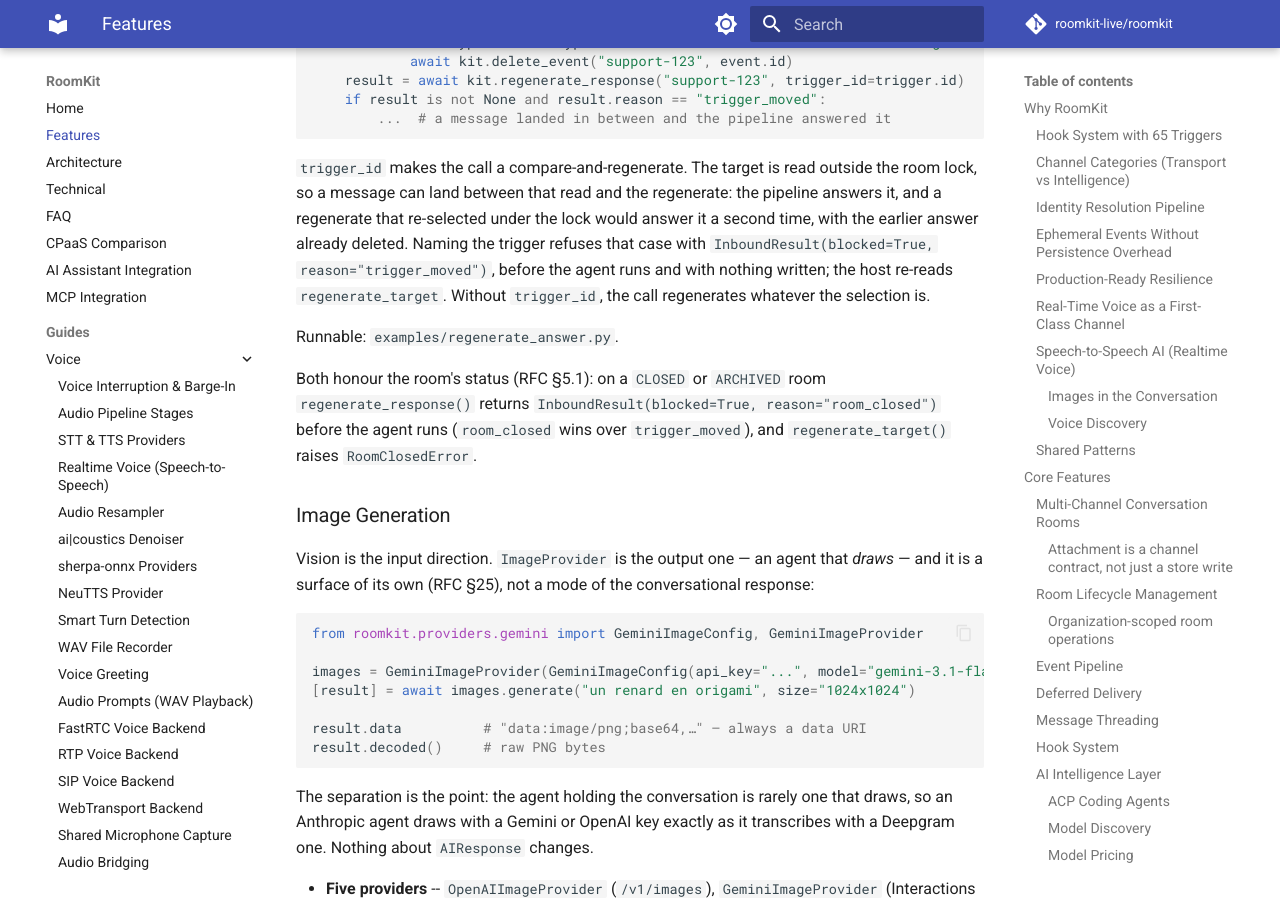
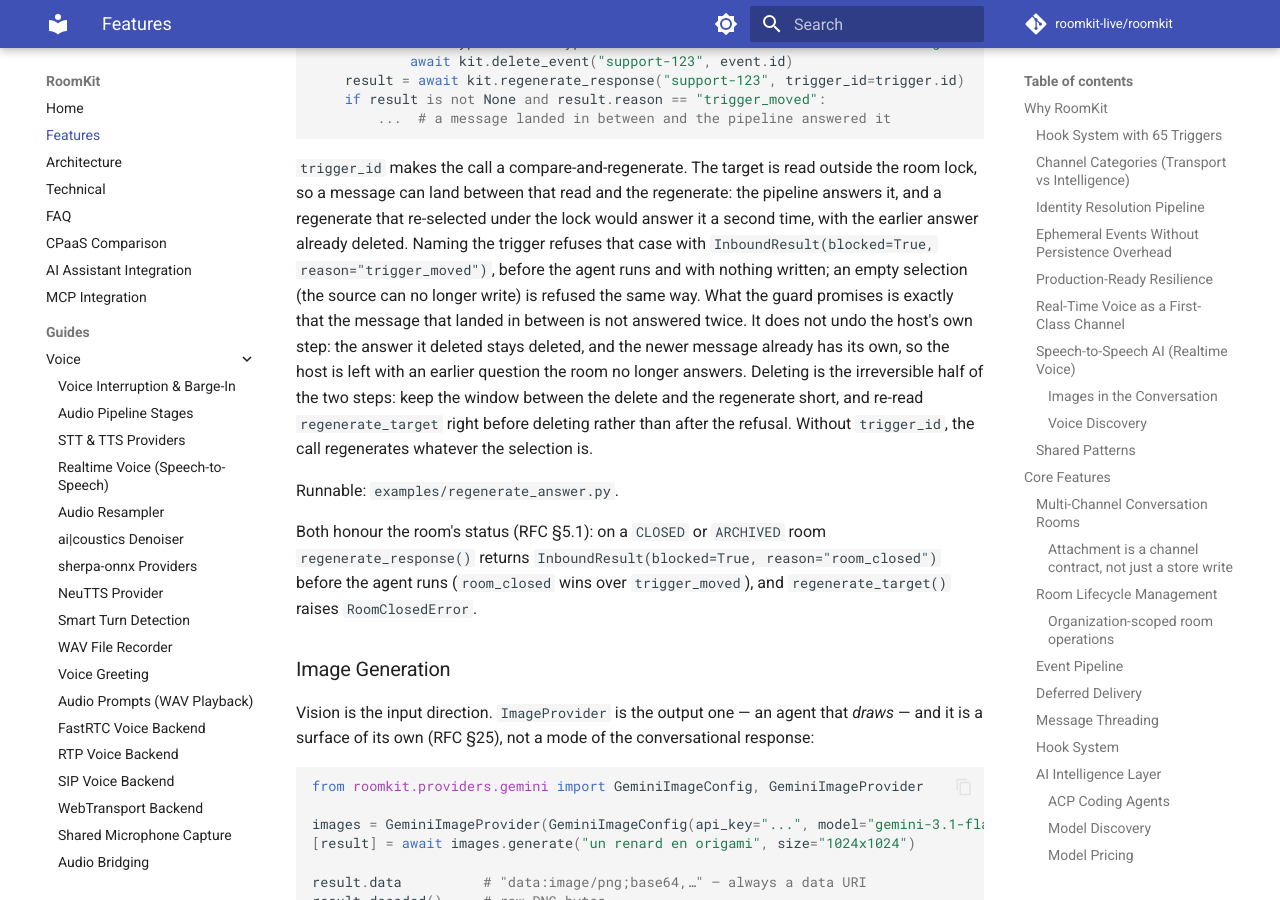
Before and after one commit to roomkit-live/roomkit-docs, an MkDocs documentation site: the page built from docs/features.md, in a window 1280 px wide and 900 px high, scrolled down 26407 px. Built offline with MkDocs 1.6.1 and Material for MkDocs 9.7.7, drawn with Linux system fonts in a browser that asks for light colours; comment, search, counter and statistics services are not loaded.

Commit message:
docs(core): what a host is left holding after trigger_moved, per review (RMK-167)

```diff
--- a/docs/features.md
+++ b/docs/features.md
@@ -1059,8 +1059,16 @@ regenerate: the pipeline answers it, and a regenerate that re-selected under
 the lock would answer it a second time, with the earlier answer already
 deleted. Naming the trigger refuses that case with
 `InboundResult(blocked=True, reason="trigger_moved")`, before the agent runs
-and with nothing written; the host re-reads `regenerate_target`. Without
-`trigger_id`, the call regenerates whatever the selection is.
+and with nothing written; an empty selection (the source can no longer write)
+is refused the same way. What the guard promises is exactly that the message
+that landed in between is not answered twice. It does not undo the host's own
+step: the answer it deleted stays deleted, and the newer message already has
+its own, so the host is left with an earlier question the room no longer
+answers. Deleting is the irreversible half of the two steps: keep the window
+between the delete and the regenerate short, and re-read `regenerate_target`
+right before deleting rather than after the refusal. Without `trigger_id`,
+the call regenerates whatever the selection is.
+
 
 Runnable: `examples/regenerate_answer.py`.
 
```
